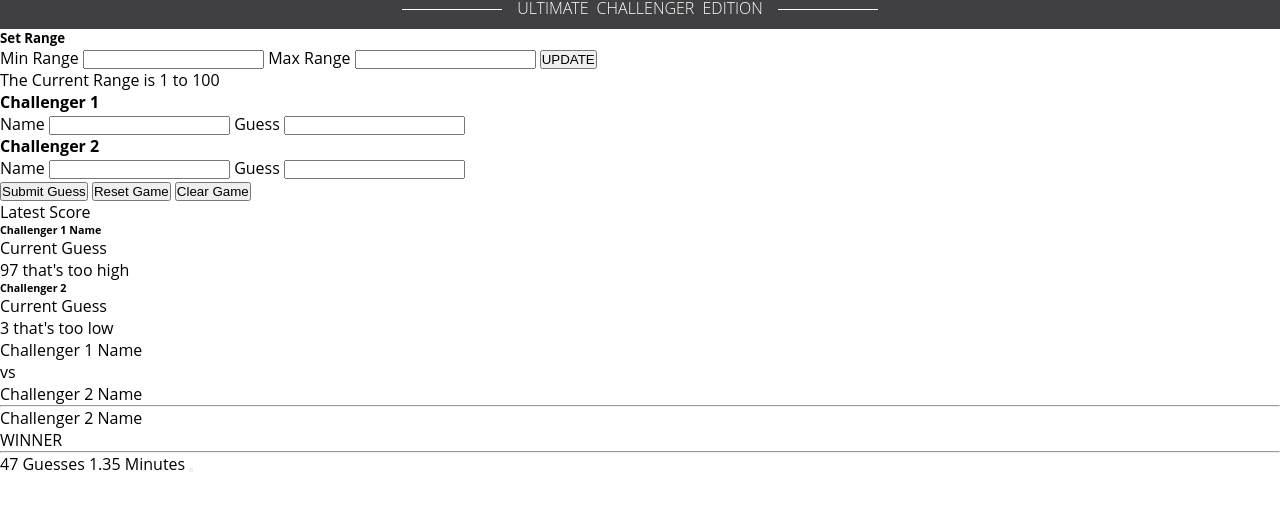
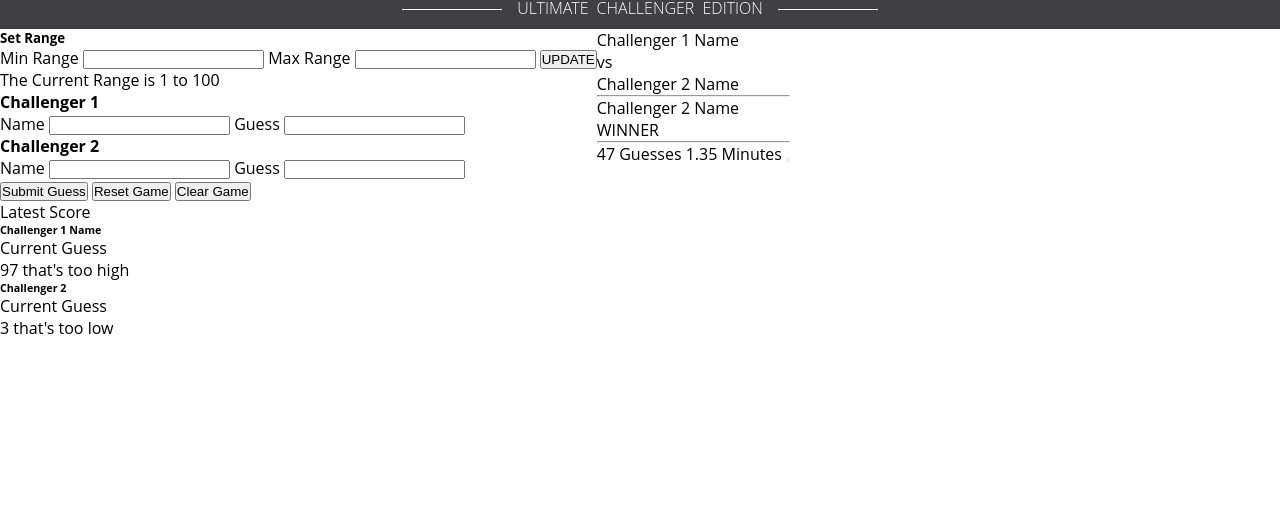
Before and after one commit to Alkiiro/number-guesser, a plain HTML site: page index.html in a window 1280 px wide. Shown: the part 100-610 px from the top of the page. Drawn offline with Linux system fonts and the light colour scheme.

Commit message:
added styles to sec-1 but that is changing to .user-input-sec

```diff
--- a/styles.css
+++ b/styles.css
@@ -62,6 +62,13 @@ header p {
   left: 100%;
   margin-left: 15px;
 }
+main {
+  display: flex;
+}
+.sec-1 { //  now named .user-input-sec
+  width: 53%;
+  background-color: #ffffff;
+}
 @media  (max-width: 812px) {
   header {
     width: 812px;
```
